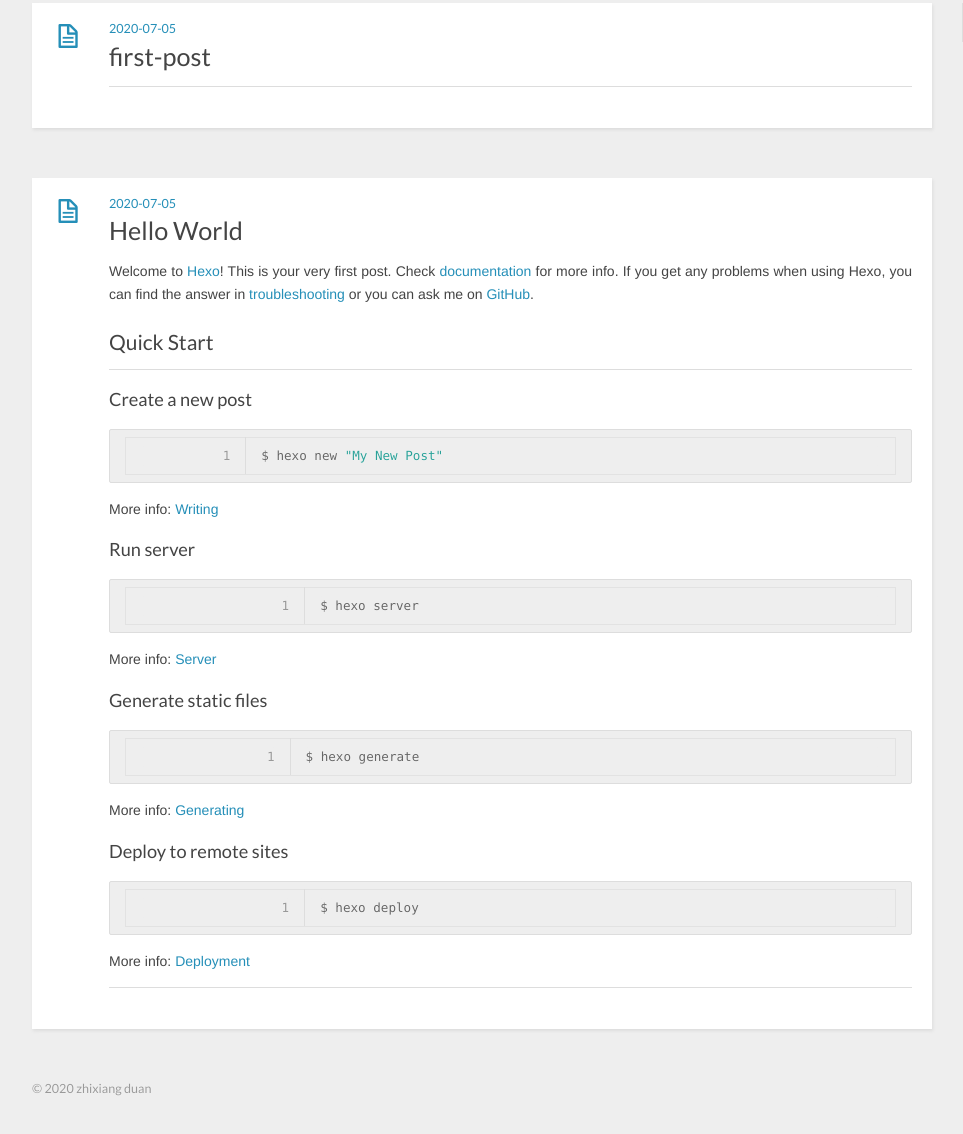
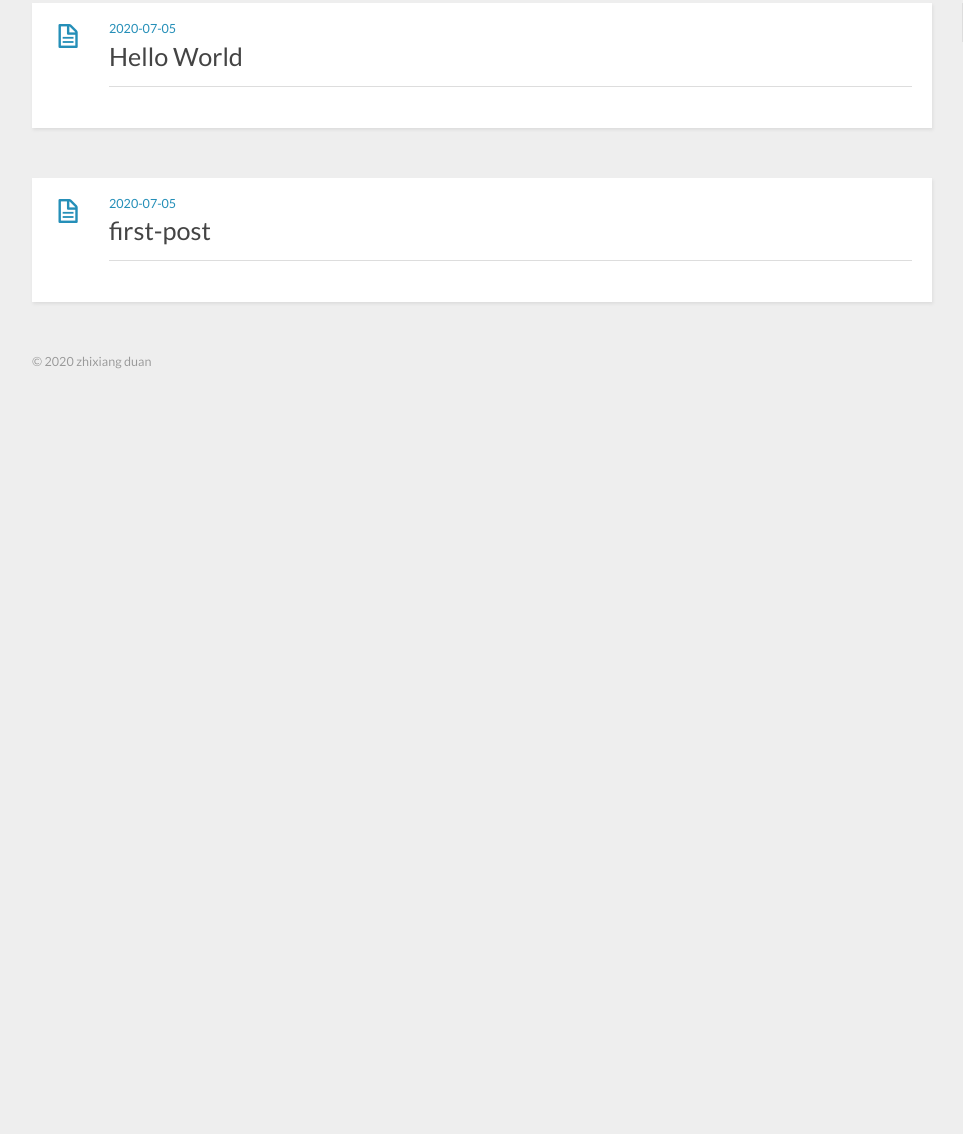
Before and after one commit to zxduan90/zxduan90.github.io, a plain HTML site: page index.html in a window 1280 px wide. Shown: the part 142-1276 px from the top of the page, without its empty margins (8-971 px from the left). After the commit the page ends 800 px from the top, so only its background shows below. Drawn offline with Linux system fonts and the light colour scheme.

Commit message:
Site updated: 2020-07-05 13:44:29

```diff
--- a/index.html
+++ b/index.html
@@ -46,17 +46,17 @@
 </header>
   <div id="content" class="inner">
     <div id="main-col" class="alignleft"><div id="wrapper">
-  <article id="post-first-post" class="h-entry post" itemprop="blogPost" itemscope itemtype="https://schema.org/BlogPosting">
+  <article id="post-hello-world" class="h-entry post" itemprop="blogPost" itemscope itemtype="https://schema.org/BlogPosting">
 
   <div class="post-content">
     <header>
 
         <div class="icon"></div>
-        <time class="dt-published" datetime="2020-07-05T05:21:40.000Z"><a href="/2020/07/05/first-post/">2020-07-05</a></time>
+        <time class="dt-published" datetime="2020-07-05T05:44:11.234Z"><a href="/2020/07/05/hello-world/">2020-07-05</a></time>
 
 
 
-    <h1 class="title"><a href="/2020/07/05/first-post/">first-post</a></h1>
+    <h1 class="title"><a href="/2020/07/05/hello-world/">Hello World</a></h1>
 
 
     </header>
@@ -78,35 +78,22 @@
 
 
 
-  <article id="post-hello-world" class="h-entry post" itemprop="blogPost" itemscope itemtype="https://schema.org/BlogPosting">
+  <article id="post-first-post" class="h-entry post" itemprop="blogPost" itemscope itemtype="https://schema.org/BlogPosting">
 
   <div class="post-content">
     <header>
 
         <div class="icon"></div>
-        <time class="dt-published" datetime="2020-07-05T05:17:02.399Z"><a href="/2020/07/05/hello-world/">2020-07-05</a></time>
+        <time class="dt-published" datetime="2020-07-05T05:21:40.000Z"><a href="/2020/07/05/first-post/">2020-07-05</a></time>
 
 
 
-    <h1 class="title"><a href="/2020/07/05/hello-world/">Hello World</a></h1>
+    <h1 class="title"><a href="/2020/07/05/first-post/">first-post</a></h1>
 
 
     </header>
     <div class="e-content entry" itemprop="articleBody">
 
-        <p>Welcome to <a href="https://hexo.io/" target="_blank" rel="noopener">Hexo</a>! This is your very first post. Check <a href="https://hexo.io/docs/" target="_blank" rel="noopener">documentation</a> for more info. If you get any problems when using Hexo, you can find the answer in <a href="https://hexo.io/docs/troubleshooting.html" target="_blank" rel="noopener">troubleshooting</a> or you can ask me on <a href="https://github.com/hexojs/hexo/issues" target="_blank" rel="noopener">GitHub</a>.</p>
-<h2 id="Quick-Start"><a href="#Quick-Start" class="headerlink" title="Quick Start"></a>Quick Start</h2><h3 id="Create-a-new-post"><a href="#Create-a-new-post" class="headerlink" title="Create a new post"></a>Create a new post</h3><figure class="highlight bash"><table><tr><td class="gutter"><pre><span class="line">1</span><br></pre></td><td class="code"><pre><span class="line">$ hexo new <span class="string">"My New Post"</span></span><br></pre></td></tr></table></figure>
-
-<p>More info: <a href="https://hexo.io/docs/writing.html" target="_blank" rel="noopener">Writing</a></p>
-<h3 id="Run-server"><a href="#Run-server" class="headerlink" title="Run server"></a>Run server</h3><figure class="highlight bash"><table><tr><td class="gutter"><pre><span class="line">1</span><br></pre></td><td class="code"><pre><span class="line">$ hexo server</span><br></pre></td></tr></table></figure>
-
-<p>More info: <a href="https://hexo.io/docs/server.html" target="_blank" rel="noopener">Server</a></p>
-<h3 id="Generate-static-files"><a href="#Generate-static-files" class="headerlink" title="Generate static files"></a>Generate static files</h3><figure class="highlight bash"><table><tr><td class="gutter"><pre><span class="line">1</span><br></pre></td><td class="code"><pre><span class="line">$ hexo generate</span><br></pre></td></tr></table></figure>
-
-<p>More info: <a href="https://hexo.io/docs/generating.html" target="_blank" rel="noopener">Generating</a></p>
-<h3 id="Deploy-to-remote-sites"><a href="#Deploy-to-remote-sites" class="headerlink" title="Deploy to remote sites"></a>Deploy to remote sites</h3><figure class="highlight bash"><table><tr><td class="gutter"><pre><span class="line">1</span><br></pre></td><td class="code"><pre><span class="line">$ hexo deploy</span><br></pre></td></tr></table></figure>
-
-<p>More info: <a href="https://hexo.io/docs/one-command-deployment.html" target="_blank" rel="noopener">Deployment</a></p>
 
 
     </div>
```
Also changed, not shown: 2020/07/05/hello-world/index.html (+1 -16 lines), archives/2020/07/index.html (+4 -4 lines), archives/2020/index.html (+4 -4 lines), archives/index.html (+4 -4 lines).
